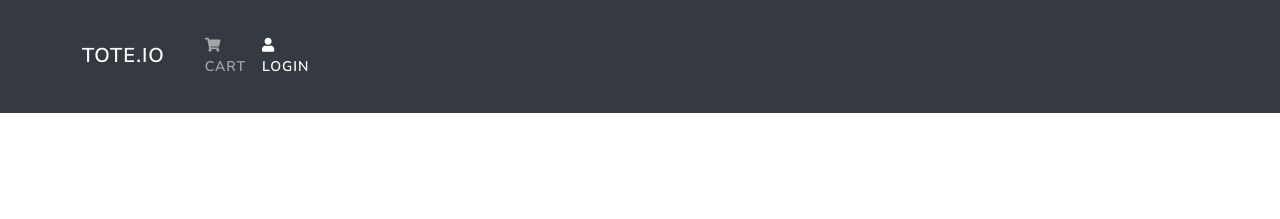
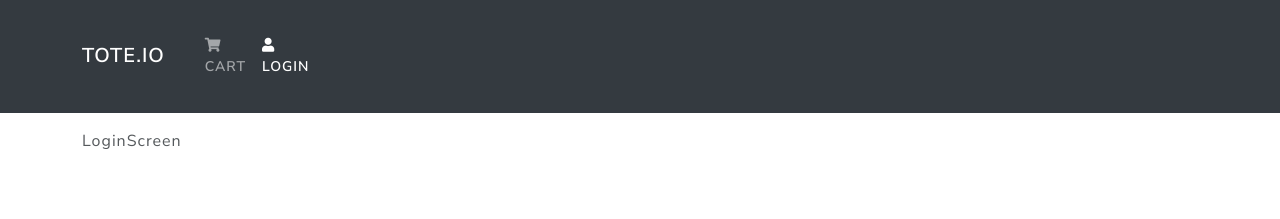
Before and after one commit to lawrencesalinas/Tote.io, a React (Create React App) app: page /login in a window 1280 px wide. Shown: the top 219 px of the page. Built offline with nearby package versions, Linux system fonts and the light colour scheme.

Commit message:
initialized login screen and path

```diff
--- a/src/App.js
+++ b/src/App.js
@@ -5,6 +5,7 @@
 import CartScreen from './screens/CartScreen'
 import HomeScreen from './screens/HomeScreen'
 import ProductScreen from './screens/ProductScreen'
+import LoginScreen from './screens/LoginScreen'
 
 function App() {
   return (
@@ -16,6 +17,7 @@
           passing it a page component */}
           <Routes>
           <Route path='/' element={<HomeScreen/>} />
+          <Route path='/login' element={<LoginScreen/>} />
           <Route path='product/:id'element={<ProductScreen/>} />
           <Route path="cart" element={<CartScreen />} >
           <Route path=":id" element={<CartScreen />} />
--- a/src/actions/userActions.js
+++ b/src/actions/userActions.js
@@ -17,7 +17,7 @@
                }
            }
            const {data} = await axios.post(
-               '/api/users/login'
+               '/api/users/login',
                {'username':email,'password':password },
                config
                )
--- /dev/null
+++ b/src/screens/LoginScreen.js
@@ -0,0 +1,20 @@
+import React, { useState, useEffect} from 'react'
+import {Link } from 'react-router-dom'
+import {Form, Button, Row, Col} from 'react-bootstrap'
+import { useDispatch, useSelector} from 'react-redux'
+import Loader from '../components/Loader'
+import Message from '../components/Message'
+import { login } from '../actions/userActions'
+
+function LoginScreen() {
+const [email, setEmail] = useState('')
+const[password, setPassword] = useState('')
+
+
+
+  return (
+    <div>LoginScreen</div>
+  )
+}
+
+export default LoginScreen
```
